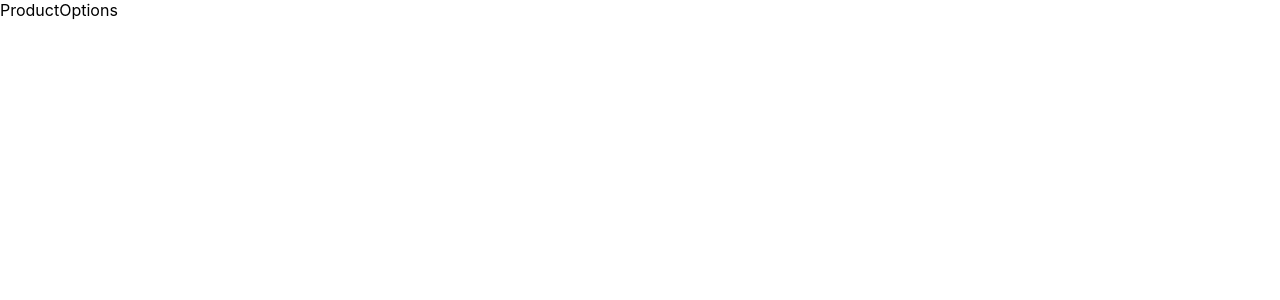
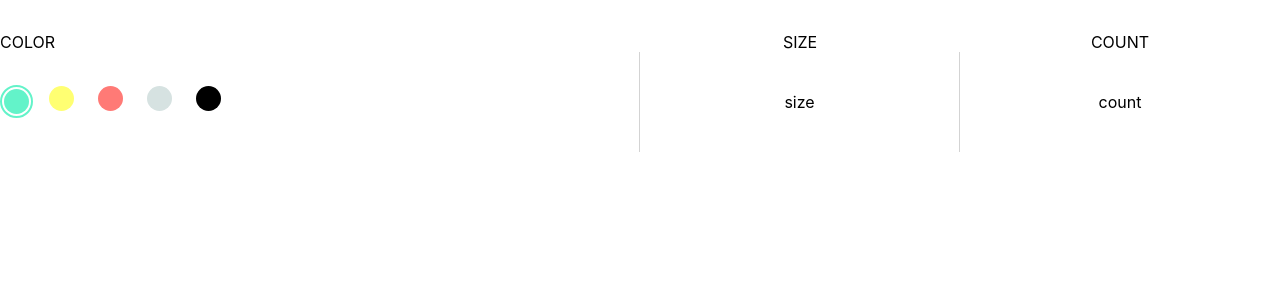
Before and after one commit to amirahmadd/behtarino-challenge, a Next.js app: page /components/ProductOptions in a window 1280 px wide. Shown: the top 300 px of the page. Built offline with nearby package versions, Linux system fonts and the light colour scheme.

Commit message:
add size and count option to products

```diff
--- a/pages/components/ProductContent.js
+++ b/pages/components/ProductContent.js
@@ -3,6 +3,7 @@ import ProductAction from "./ProductAction";
 import style from "./ProductContent.module.css";
 import ProductDescription from "./ProductDescription";
 import ProductHeader from "./ProductHeader";
+import ProductOptions from "./ProductOptions";
 
 const ProductContent = (props) => {
   const { product } = props;
@@ -11,6 +12,7 @@ const ProductContent = (props) => {
     <div className={style.contentContainer}>
       <ProductHeader product={product} />
       <ProductDescription description={product.description} />
+      <ProductOptions />
       <ProductAction addToCart={addToCart} loading={loading} />
     </div>
   );
--- a/pages/components/ProductOptions.js
+++ b/pages/components/ProductOptions.js
@@ -1,8 +1,49 @@
+import { Divider, Grid } from "@mui/material";
+import { useState } from "react";
+import style from "./ProductOptions.module.css";
+
+const colors = ["#63f3c9", "#ffff72", "#ff7a76", "#d6e2e1", "black"];
 
 const ProductOptions = () => {
+  const [selected, setSelected] = useState(colors[0]);
+  const clickHandler = (color) => {
+    setSelected(color);
+  };
   return (
-    <div>ProductOptions</div>
-  )
-}
+    <div className={style.optionContainer}>
+      <Grid container justifyContent="center">
+        <Grid item md={6} xs={12}>
+          <div className={style.colorTitle}>COLOR</div>
+          <div className={style.colorSelect}>
+            {colors.map((color) => (
+              <span
+                key={color}
+                className={
+                  selected === color ? style.ActiveColorBall : style.noBorder
+                }
+                style={{ borderColor: color }}
+              >
+                <span
+                  className={style.colorBall}
+                  //   selected === color ? style.ActiveColorBall :
+                  style={{ backgroundColor: color }}
+                  onClick={() => clickHandler(color)}
+                />
+              </span>
+            ))}
+          </div>
+        </Grid>
+        <Grid item md={3} xs={6}>
+          <div className={style.optionTitle}>SIZE</div>
+          <div className={style.WithBorderOption}>size</div>
+        </Grid>
+        <Grid item md={3} xs={6}>
+          <div className={style.optionTitle}>COUNT</div>
+          <div className={style.option}>count</div>
+        </Grid>
+      </Grid>
+    </div>
+  );
+};
 
-export default ProductOptions
+export default ProductOptions;
--- a/pages/components/ProductOptions.module.css
+++ b/pages/components/ProductOptions.module.css
@@ -0,0 +1,69 @@
+.optionContainer {
+  margin: 2rem 0;
+}
+
+.colorSelect {
+  display: flex;
+  height: 100px;
+  align-items: center;
+  border-right: 1px solid lightgray;
+}
+
+.WithBorderOption {
+  display: flex;
+  height: 100px;
+  align-items: center;
+  justify-content: center;
+  border-right: 1px solid lightgray;
+}
+
+.option {
+  display: flex;
+  height: 100px;
+  align-items: center;
+  justify-content: center;
+}
+
+.colorBall {
+  height: 25px;
+  width: 25px;
+  border-radius: 50%;
+  display: inline-block;
+  cursor: pointer;
+}
+
+.ActiveColorBall {
+  border: 2px solid;
+  padding: 2px;
+  margin-top: -2px;
+  border-radius: 50%;
+  display: inline-block;
+  height: 33px;
+  width: 33px;
+  margin-right: 1rem;
+}
+.noBorder {
+  display: inline-block;
+  height: 33px;
+  width: 33px;
+  margin-right: 1rem;
+}
+
+.optionTitle {
+  display: flex;
+  justify-content: center;
+}
+
+@media screen and (max-width: 899px) {
+  .colorSelect {
+    border-right: 0;
+    justify-content: center;
+  }
+  .WithBorderOption {
+    border-right: 0;
+  }
+  .colorTitle {
+    display: flex;
+    justify-content: center;
+  }
+}
```
